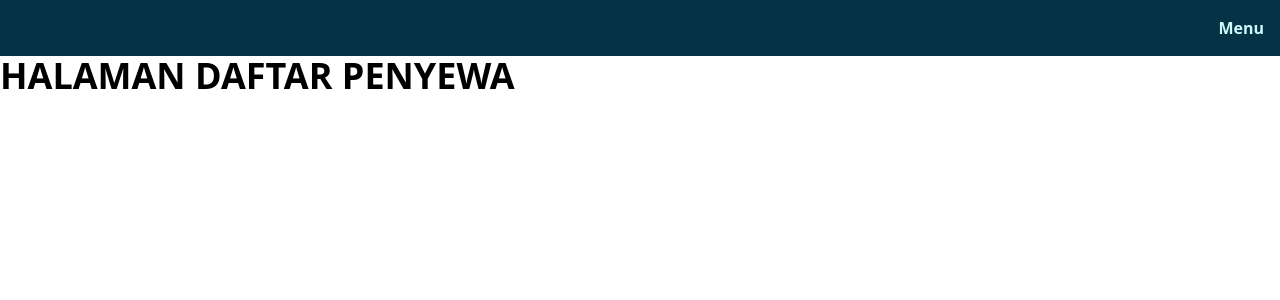
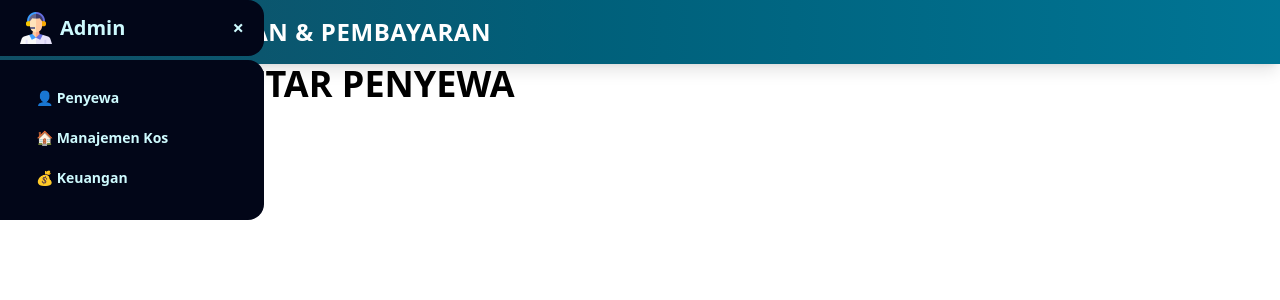
Before and after one commit to komikodok/cms_admin-frontend, a React (Vite) app: page / in a window 1280 px wide. Shown: the top 300 px of the page. Built offline with nearby package versions, Linux system fonts and the light colour scheme.

Commit message:
minor update

```diff
--- a/src/App.jsx
+++ b/src/App.jsx
@@ -6,6 +6,7 @@ import LaporanKeuangan from "./components/pages/keuangan/LaporanKeuangan"
 import Pembayaran from "./components/pages/keuangan/Pembayaran"
 import Ruangan from "./components/pages/manajemen_kos/Ruangan"
 import StatusKetersediaan from "./components/pages/manajemen_kos/StatusKetersediaan"
+import SideBar from "./components/sidebar/SideBar"
 import { useState } from "react"
 
 const pages  = {
@@ -16,11 +17,15 @@ const pages  = {
   Ruangan: <Ruangan/>,
   StatusKetersediaan: <StatusKetersediaan/>
 }
+
 function App() {
   const [currentPage, setCurrentPage] = useState("DaftarPenyewa")
   return (
       <Container>
-        <Body currentPage={pages[currentPage]} setCurrentPage={setCurrentPage}/>
+        <SideBar currentPage={currentPage} setCurrentPage={setCurrentPage}/>
+        <Body setCurrentPage={setCurrentPage}>
+          {pages[currentPage]}
+        </Body>
       </Container>
   )
 }
--- a/src/components/Container.jsx
+++ b/src/components/Container.jsx
@@ -1,7 +1,7 @@
 /* eslint-disable react/prop-types */
 const Container = ({children}) => {
   return (
-    <div className="h-screen w-screen overflow-hidden ">
+    <div className="h-screen w-screen overflow-hidden">
         {children}
     </div>
   )
--- a/src/components/body/Body.jsx
+++ b/src/components/body/Body.jsx
@@ -1,11 +1,11 @@
 /* eslint-disable react/prop-types */
 import Header from "./Header"
 
-const Body = ({currentPage, setCurrentPage}) => {
+const Body = ({children, setCurrentPage}) => {
     return (
         <>
             <Header setCurrentPage={setCurrentPage}/>
-            {currentPage}
+            {children}
         </>
     )
 }
--- a/src/components/body/Header.jsx
+++ b/src/components/body/Header.jsx
@@ -1,20 +1,12 @@
-/* eslint-disable react/prop-types */
-import { useState } from "react"
-import SideBar from "../sidebar/SideBar";
+const Header = () => {
+  return (
+    <header className="bg-gradient-to-r from-cyan-900 to-cyan-700 shadow-lg h-16 flex items-center px-6 w-full">
+      {/* Judul Halaman */}
+      <h1 className="ml-4 text-white text-2xl font-bold tracking-wide uppercase">
+        Halaman Tagihan & Pembayaran
+      </h1>
+    </header>
+  );
+};
 
-const Header = ({setCurrentPage}) => {
-    const [isOpen, setIsOpen] = useState(false);
-
-    return (
-        <>
-            <SideBar isOpen={isOpen} setIsOpen={setIsOpen} setCurrentPage={setCurrentPage}/>
-            <div className="bg-cyan-950 w-full h-14 flex">
-                <button onClick={() => setIsOpen(!isOpen)} className="ml-auto mr-4 cursor-pointer">
-                    <span className="font-bold text-cyan-100">Menu</span>
-                </button>
-            </div>
-        </>
-    )
-}
-
-export default Header
+export default Header;
--- a/src/components/sidebar/Menu.jsx
+++ b/src/components/sidebar/Menu.jsx
@@ -1,23 +1,30 @@
 /* eslint-disable react/prop-types */
 import { useState } from "react"
 
-const DropDownMenu = ({title, items, setCurrentPage}) => {
-    const [isOpen, setIsOpen] = useState(false);
+const Menu = ({title, items, currentPage, setCurrentPage}) => {
+    const [openMenu, setOpenMenu] = useState(false);
 
     return (
         <div
-            onMouseOver={() => setIsOpen(true)}
-            onMouseOut={() => setIsOpen(false)}
-            onClick={() => setIsOpen(prev => !prev)}
-            className={`font-bold items-center m-2 cursor-pointer ${isOpen ? "h-auto" : "h-6"} overflow-hidden`}>
+            onMouseOver={() => setOpenMenu(true)}
+            onMouseOut={() => setOpenMenu(false)}
+            onClick={() => setOpenMenu(prev => !prev)}
+            className={`font-bold items-center m-2 cursor-pointer ${openMenu ? "h-auto" : "h-6"} overflow-hidden`}
+        >
             <span className="p-2">{title}</span>
-            <ol className={`flex flex-col items-center justify-center ${isOpen ? "translate-y-0" : "translate-y-full"} transition-all duration-300`}>
+            <ol className={`flex flex-col items-center justify-center ${openMenu ? "translate-y-0" : "translate-y-full"} transition-all duration-300`}>
               {items.map((item, index) => (
-                <li key={index} className="hover:bg-cyan-100 hover:text-slate-950 opacity-60 w-full rounded-xl py-2 px-10" onClick={() => setCurrentPage(item)}>{item}</li>
+                <li
+                  key={index}
+                  className={`hover:bg-cyan-100 hover:text-slate-950 hover:opacity-80 opacity-40 w-full rounded-xl py-2 px-10 ${currentPage === item.component && "opacity-80"}`}
+                  onClick={() => setCurrentPage(item.component)}
+                >
+                  {item.name} {currentPage === item.component && "🐤"}
+                </li>
               ))}
             </ol>
           </div>
     )
 }
 
-export default DropDownMenu
+export default Menu
--- a/src/components/sidebar/SideBar.jsx
+++ b/src/components/sidebar/SideBar.jsx
@@ -1,23 +1,30 @@
 /* eslint-disable react/prop-types */
+import { useState } from "react"
 import Menu from "./Menu"
+import SideBarButton from "./SideBarButton"
 
-const SideBar = ({isOpen, setIsOpen, setCurrentPage}) => {
+const SideBar = ({currentPage, setCurrentPage}) => {
+  const [isOpen, setIsOpen] = useState(true);
+
   return (
-    <div className={`text-4xl fixed top-0 left-0 ${isOpen ? "translate-y-0" : "-translate-y-full"} w-72 transition-all duration-300 ease-out`}>
-      <header className="bg-slate-950 rounded-3xl h-14 flex justify-between mb-1">
+    <>
+      <SideBarButton isOpen={isOpen} setIsOpen={() => setIsOpen(!isOpen)}/>
+      <div className={`text-4xl fixed top-0 left-0 ${isOpen ? "translate-x-0" : "-translate-x-full"} w-66 transition-all duration-300 ease-out`}>
+        <header className="bg-slate-950 rounded-r-2xl h-14 flex justify-between mb-1">
           <div className="w-10 h-10 p-1 ml-4 my-auto">
             <img className="object-contain" src="admin.png" alt="" />
           </div>
           <h2 className="mr-auto my-auto p-1 text-cyan-100 text-xl font-bold">Admin</h2>
           <button onClick={() => setIsOpen(!isOpen)} className="cursor-pointer mr-4 my-auto p-1 text-cyan-100 text-xl hover:scale-130 font-bold transition-all duration-200">×</button>
         </header>
-      <div className="bg-slate-950 h-full rounded-3xl text-cyan-100 text-sm p-5 flex flex-col">
-        <Menu title="👤 Penyewa" items={["DaftarPenyewa", "RiwayatSewa"]} setCurrentPage={setCurrentPage}/>
-        <Menu title="🏠 Manajemen Kos" items={["Ruangan", "StatusKetersediaan"]} setCurrentPage={setCurrentPage}/>
-        <Menu title="💰 Keuangan" items={["Pembayaran", "LaporanKeuangan"]} setCurrentPage={setCurrentPage}/>
+        <div className="bg-slate-950 h-full rounded-r-2xl text-cyan-100 text-sm p-5 flex flex-col">
+          <Menu title="👤 Penyewa" items={[{component: "DaftarPenyewa", name: "Daftar Penyewa"}, {component: "RiwayatSewa", name: "Riwayat Sewa"}]} currentPage={currentPage} setCurrentPage={setCurrentPage}/>
+          <Menu title="🏠 Manajemen Kos" items={[{component: "Ruangan", name: "Daftar Ruangan"}, {component: "StatusKetersediaan", name: "Status Ruangan"}]} currentPage={currentPage} setCurrentPage={setCurrentPage}/>
+          <Menu title="💰 Keuangan" items={[{component: "Pembayaran", name: "Tagihan & Pembayaran"}, {component: "LaporanKeuangan", name: "Laporan Keuangan"}]} currentPage={currentPage} setCurrentPage={setCurrentPage}/>
           {/* <Menu title="⚙️ Pengaturan" items={["ProfilAdmin"]}/> */}
         </div>
       </div>
+    </>
   )
 }
 
--- /dev/null
+++ b/src/components/sidebar/SideBarButton.jsx
@@ -0,0 +1,18 @@
+/* eslint-disable react/prop-types */
+const SideBarButton = ({ isOpen, setIsOpen }) => {
+    return (
+      <button
+        onClick={setIsOpen}
+        className={`group fixed bottom-5 le
+            ft-5 h-14 w-14 flex items-center justify-center
+        cursor-pointer transition-all duration-900 hover:scale-110 active:scale-90
+        ${isOpen ? "scale-0 opacity-0" : "scale-100 opacity-100"}`}
+      >
+        <span className="text-3xl group-hover:rotate-[15deg] group-hover:scale-110 transition-transform duration-200 ease-out">
+          {isOpen ? "📝" : "📄"}
+        </span>
+      </button>
+    );
+  };
+
+  export default SideBarButton;
```
Lines whose indentation alone changed are shown as unchanged.
